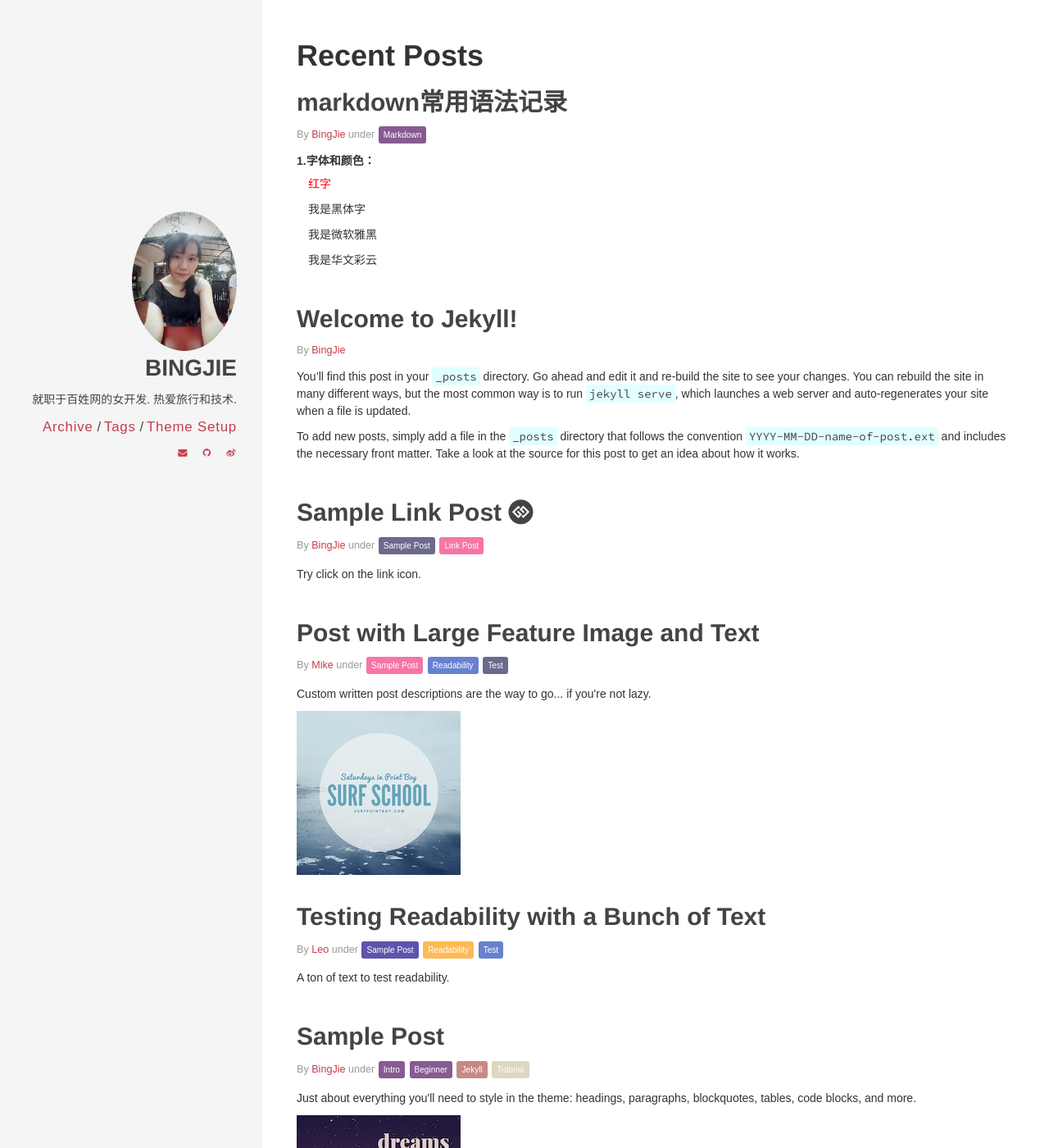
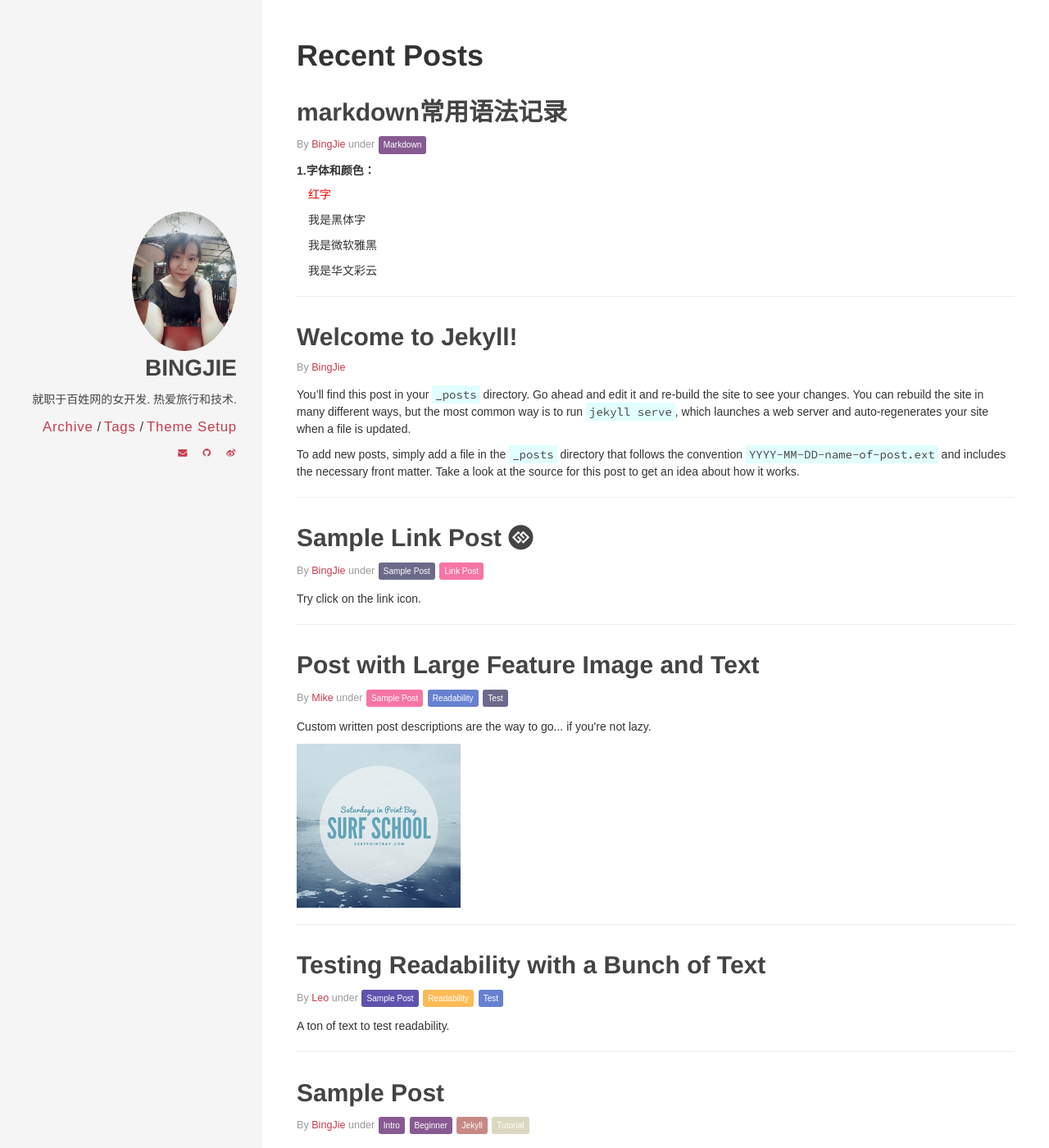
Before and after one commit to chaojimiaomiao/chaojimiaomiao.github.io, a Jekyll site: the page built from index.html, in a window 1280 px wide and 1400 px high. Shown: the whole window at 82% size. Built offline with Jekyll 4.4.1, drawn with Linux system fonts in a browser that asks for light colours.

Commit message:
no message

```diff
--- a/_includes/post-section.html
+++ b/_includes/post-section.html
@@ -51,5 +51,5 @@
       {% endif %}
     </div><!-- /.image-wrap -->
     {% endif %}
-
+    <hr>
 </section>
--- a/_sass/pages/_layout.scss
+++ b/_sass/pages/_layout.scss
@@ -119,8 +119,8 @@ a.brand-title {
 }
 
 section.post {
-  padding-bottom: 1em;
-  margin: 1em auto;
+  margin: 2.3em auto;
+
 }
 
 
```
